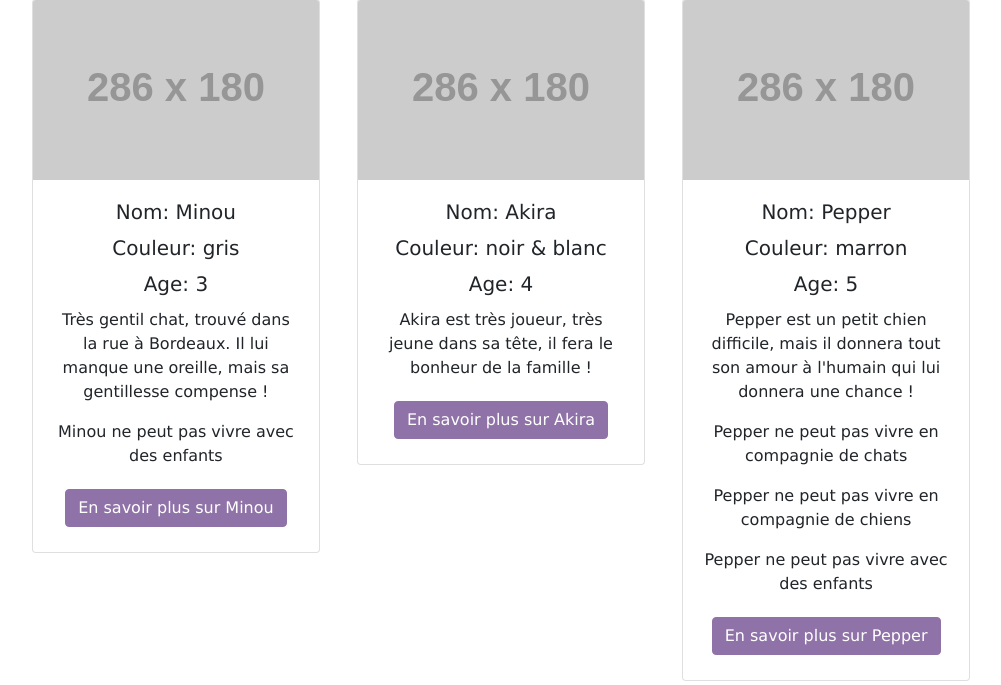
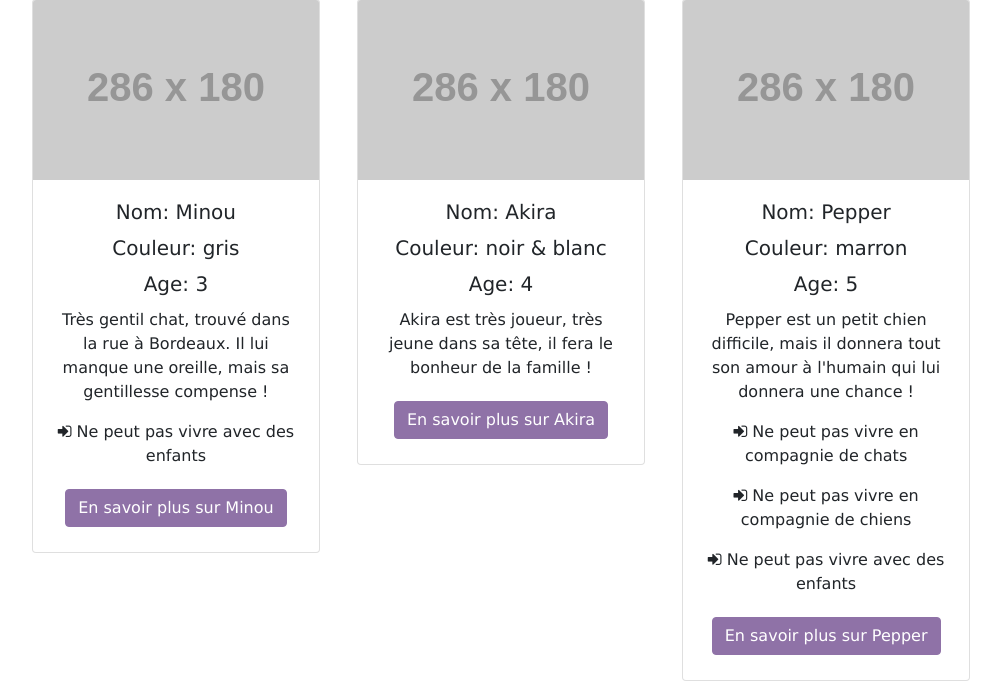
Before and after one commit to NADROWORLD/Projectphp, a PHP site: page / in a window 1280 px wide. Shown: the part 1231-1916 px from the top of the page, without its empty margins (139-1140 px from the left). Run offline with PHP 8.4, Linux system fonts and the light colour scheme; data comes from the database, SQL or seed files in the repository; both versions use the stored data as it was after the commit; grey boxes labelled with a size stand in for pictures from a placeholder-image service; some libraries are stand-ins or nearby versions.

Commit message:
add fa-icon

```diff
--- a/App/Content/AnimalContent.php
+++ b/App/Content/AnimalContent.php
@@ -12,13 +12,13 @@ class AnimalContent {
           <p class="card-text"><?php echo $animal->getDescription(); ?></p>
           <?php if(is_a($animal, "Chien") || is_a($animal, "Chat")): ?>
             <?php if ($animal->getCompatibleChat() === false): ?>
-                <p><?php echo $animal->getNom(); ?> ne peut pas vivre en compagnie de chats</p>
+                <p><i class="fa fa-sign-in"></i> Ne peut pas vivre en compagnie de chats</p>
             <?php endif ?>
                 <?php if ($animal->getCompatibleChien() === false): ?>
-                <p><?php echo $animal->getNom(); ?> ne peut pas vivre en compagnie de chiens</p>
+                <p><i class="fa fa-sign-in"></i> Ne peut pas vivre en compagnie de chiens</p>
             <?php endif ?>
             <?php if ($animal->getCompatibleEnfants() === false): ?>
-                <p><?php echo $animal->getNom(); ?> ne peut pas vivre avec des enfants</p>
+                <p><i class="fa fa-sign-in"></i> Ne peut pas vivre avec des enfants</p>
             <?php endif ?>
             <?php endif ?>
           <a href=<?= "/animal/" . $animal->getId() ?> class="btn btn-primary"><?= "En savoir plus sur " . $animal->getNom() ?></a>
@@ -51,17 +51,17 @@ class AnimalContent {
                     <?php if(is_a($animal, "Chien") || is_a($animal, "Chat")): ?>
                         <?php if ($animal->getCompatibleChat() === false): ?>
                             <li class="list-group-item">
-                                <?php echo $animal->getNom(); ?> ne peut pas vivre en compagnie de chats
+                                <i class="fa fa-sign-in"></i> Ne peut pas vivre en compagnie de chats
                             </li>
                         <?php endif ?>
                         <?php if ($animal->getCompatibleChien() === false): ?>
                             <li class="list-group-item">
-                                <?php echo $animal->getNom(); ?> ne peut pas vivre en compagnie de chiens
+                                <i class="fa fa-sign-in"></i> Ne peut pas vivre en compagnie de chiens
                             </li>
                         <?php endif ?>
                         <?php if ($animal->getCompatibleEnfants() === false): ?>
                             <li class="list-group-item">
-                                <?php echo $animal->getNom(); ?> ne peut pas vivre avec des enfants
+                                <i class="fa fa-sign-in"></i> Ne peut pas vivre avec des enfants
                             </li>
                         <?php endif ?>
                     <?php endif ?>
--- a/App/templates/head/head.php
+++ b/App/templates/head/head.php
@@ -9,6 +9,7 @@
     <link rel="stylesheet" href="https://stackpath.bootstrapcdn.com/bootstrap/4.4.1/css/bootstrap.min.css" integrity="sha384-Vkoo8x4CGsO3+Hhxv8T/Q5PaXtkKtu6ug5TOeNV6gBiFeWPGFN9MuhOf23Q9Ifjh" crossorigin="anonymous">
     <script src="//cdn.jsdelivr.net/npm/sweetalert2@11"></script>
     <link rel="stylesheet" href="/App/templates/css/main.css">
+    <link rel="stylesheet" href="https://cdnjs.cloudflare.com/ajax/libs/font-awesome/4.7.0/css/font-awesome.min.css">
 </head>
 
 <body class="main">
```
Also changed, not shown: App/Bdd/kira_spa.sql (+8 -8 lines).
